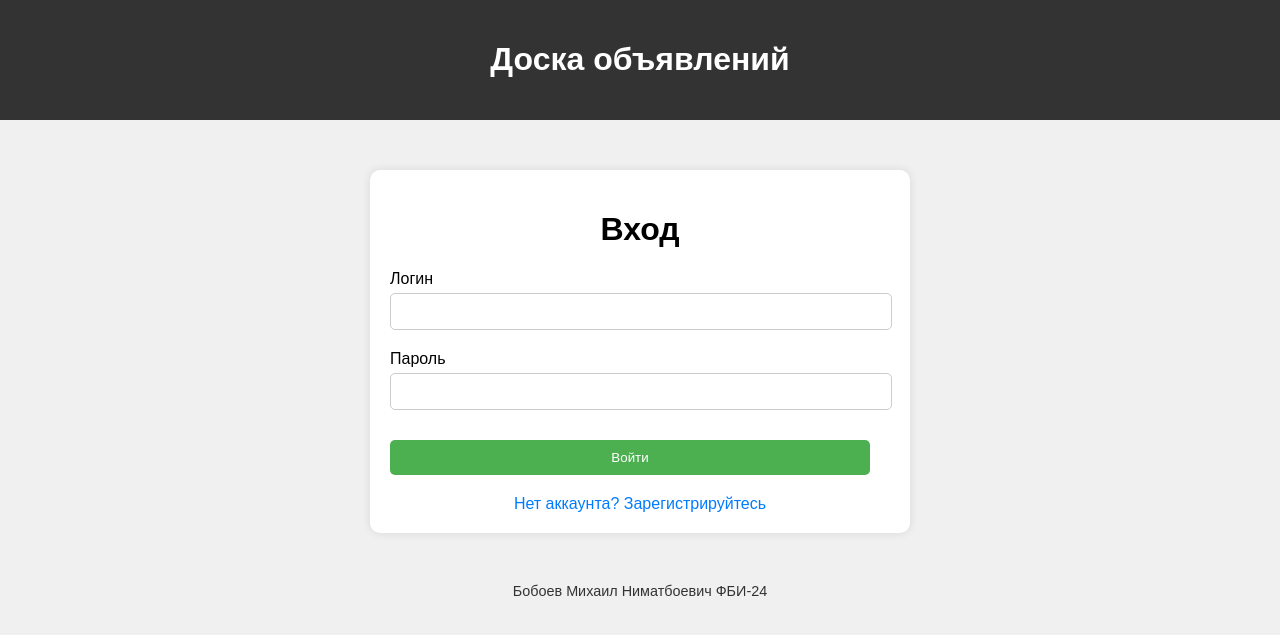
After one commit to Mihailboboev24/rgz_back, a Flask app: page /login in a window 1280 px wide. The commit adds this page. Shown: the top 635 px of the page. Run offline with Flask 3, Linux system fonts and the light colour scheme.

Commit message:
login, gaz gaz gaz

```diff
--- a/app.py
+++ b/app.py
@@ -37,7 +37,20 @@ def index():
 # Страница входа
 @app.route('/login', methods=['GET', 'POST'])
 def login():
-    # Здесь должен быть код обработки входа, в зависимости от логики вашего приложения
+    if request.method == 'POST':
+        username = request.form.get('username')
+        password = request.form.get('password')
+
+        conn = get_db_connection()
+        user = conn.execute('SELECT * FROM users WHERE username = ?', (username,)).fetchone()
+        conn.close()
+
+        if user and check_password_hash(user['password'], password):
+            flash('Успешный вход!', 'success')
+            return redirect(url_for('index'))
+        else:
+            return render_template('login.html', error="Неправильный логин или пароль.")
+
     return render_template('login.html')
 
 # Страница регистрации
--- a/static/styles.css
+++ b/static/styles.css
@@ -18,13 +18,13 @@ header {
 }
 
 .header-link {
-    color: inherit;
+    color: inherit; /* Наследует цвет от родителя */
     text-decoration: none;
-    cursor: pointer;
+    cursor: pointer; /* Добавляем курсор указателя */
 }
 
 .header-link:hover {
-    text-decoration: underline;
+    text-decoration: underline; /* Добавляет подчеркивание при наведении */
 }
 
 .board {
@@ -80,22 +80,22 @@ button {
     margin: 20px auto;
 }
 
-.register-form h1 {
+.register-form h1, .login-form h1 {
     text-align: center;
 }
 
-.register-form label {
+.register-form label, .login-form label {
     display: block;
     margin-top: 10px;
 }
 
-.register-form input, .register-form textarea {
-    width: calc(100% - 20px);
+.register-form input, .register-form textarea, .login-form input {
+    width: calc(100% - 20px); /* Учтите padding */
     padding: 10px;
     margin-top: 5px;
 }
 
-.register-form button {
+.register-form button, .login-form button {
     width: calc(100% - 20px);
     padding: 10px;
     margin-top: 20px;
@@ -106,8 +106,31 @@ button {
     cursor: pointer;
 }
 
-.register-form button:hover {
+.register-form button:hover, .login-form button:hover {
     background-color: #45a049; /* Темнее при наведении */
+}
+
+.login-form {
+    background-color: white;
+    padding: 20px;
+    border-radius: 10px;
+    box-shadow: 0 0 10px rgba(0, 0, 0, 0.1);
+    max-width: 500px;
+    margin: 50px auto;
+}
+
+.register-link {
+    text-align: center;
+    margin-top: 10px;
+}
+
+.register-link a {
+    color: #007bff;
+    text-decoration: none;
+}
+
+.register-link a:hover {
+    text-decoration: underline;
 }
 
 .error {
--- /dev/null
+++ b/templates/login.html
@@ -0,0 +1,24 @@
+{% extends "base.html" %}
+
+{% block title %}Вход{% endblock %}
+
+{% block content %}
+<div class="login-form">
+    <h1>Вход</h1>
+    {% if error %}
+        <p class="error">{{ error }}</p>
+    {% endif %}
+    <form action="{{ url_for('login') }}" method="POST">
+        <label for="username">Логин</label>
+        <input type="text" id="username" name="username" required>
+
+        <label for="password">Пароль</label>
+        <input type="password" id="password" name="password" required>
+
+        <button type="submit">Войти</button>
+    </form>
+    <div class="register-link">
+        <a href="{{ url_for('register') }}">Нет аккаунта? Зарегистрируйтесь</a>
+    </div>
+</div>
+{% endblock %}
```
